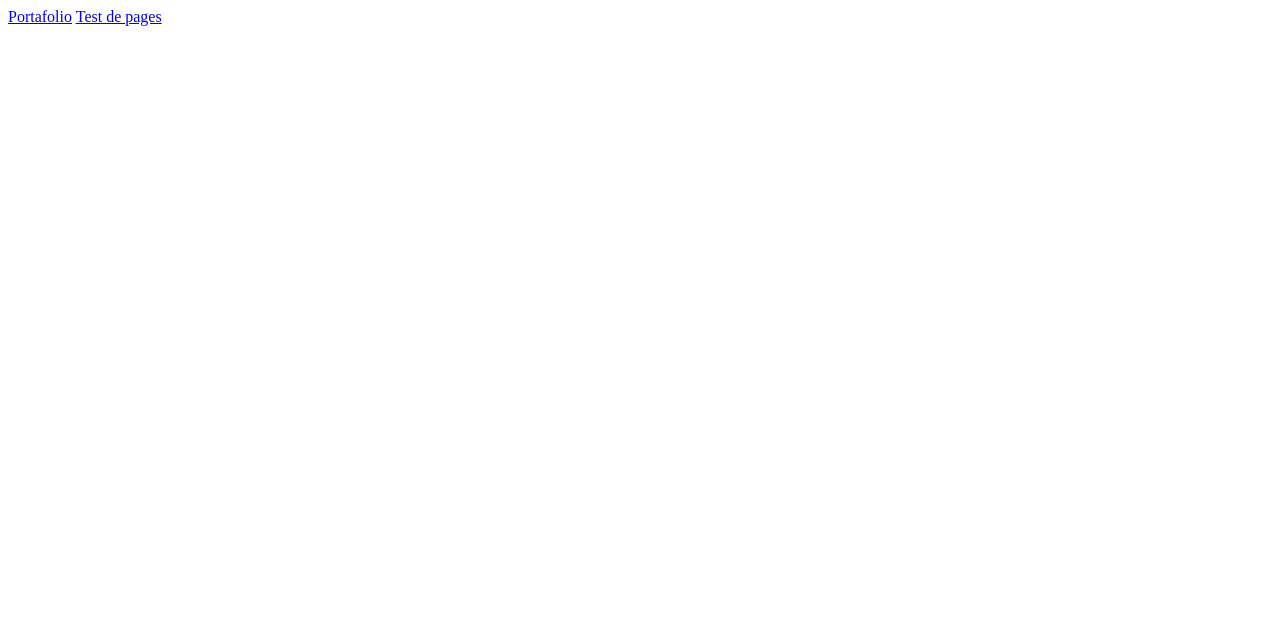
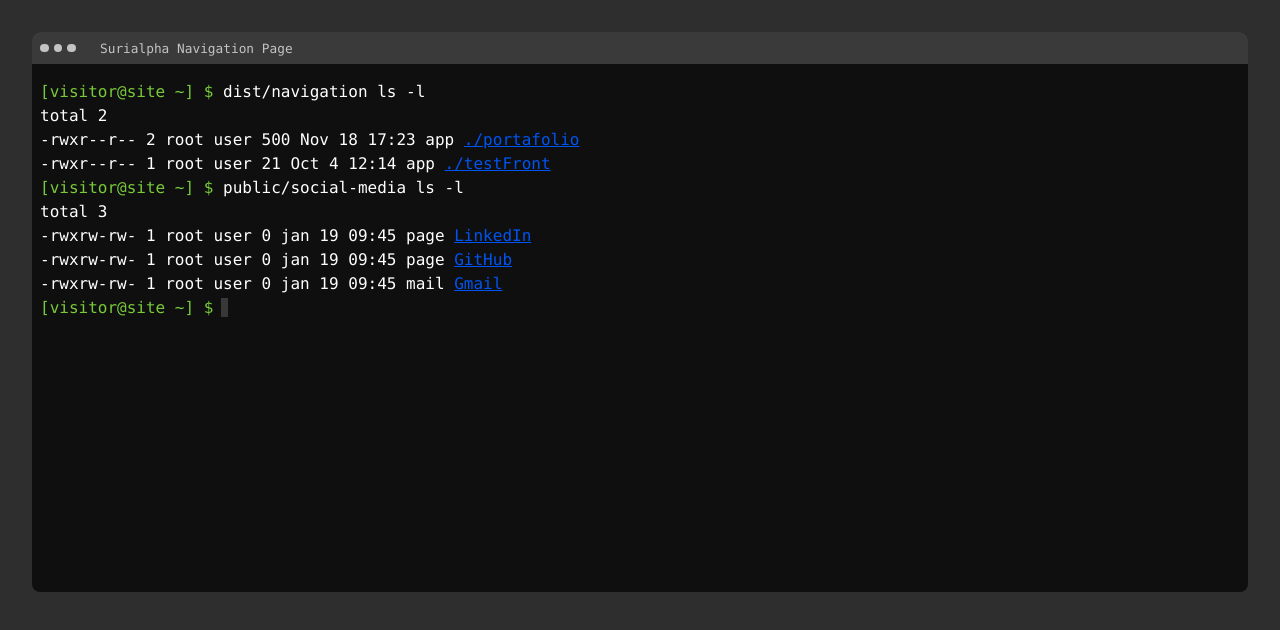
Before and after one commit to Surialpha/mainIndex, a plain HTML site: page index.html in a window 1280 px wide. Drawn offline with Linux system fonts and the light colour scheme.

Commit message:
setting index style

```diff
--- a/index.html
+++ b/index.html
@@ -1,13 +1,38 @@
 <!DOCTYPE html>
 <html lang="en">
-<head>
-    <meta charset="UTF-8">
-    <meta http-equiv="X-UA-Compatible" content="IE=edge">
-    <meta name="viewport" content="width=device-width, initial-scale=1.0">
-    <title>Index GitHub Pages</title>
-</head>
-<body>
-    <a href="/portfolio/">Portafolio</a>
-    <a href="/testFront/">Test de pages</a>
-</body>
+  <head>
+    <meta charset="UTF-8" />
+    <meta http-equiv="X-UA-Compatible" content="IE=edge" />
+    <meta name="viewport" content="width=device-width, initial-scale=1.0" />
+    <title>Navigation Page</title>
+    <link rel="stylesheet" href="style.css" />
+  </head>
+  <body>
+    <div class="wrapper">
+      <div class="header-action">
+        <div class="left-action-header">
+          <div class="action-header-menu"></div>
+          <div class="action-header-menu"></div>
+          <div class="action-header-menu"></div>
+        </div>
+        <div class="center-action-header">
+            Surialpha Navigation Page
+        </div>
+        <div class="rigth-action-header">
+        </div>
+      </div>
+      <div class="content">
+          <p><span id="user-command" >[visitor@site ~] $</span> dist/navigation ls -l</p>
+          <p>total 2</p>
+          <p>-rwxr--r-- 2 root user    500 Nov 18 17:23 app <a href="/portfolio/">./portafolio</a></p>
+          <p>-rwxr--r-- 1 root user    21  Oct 4  12:14 app <a href="/testFront/">./testFront</a></p>
+          <p><span id="user-command" >[visitor@site ~] $</span> public/social-media ls -l</p>
+          <p>total 3</p>
+          <p>-rwxrw-rw- 1 root user    0 jan 19  09:45 page <a target="_blank" href="https://www.linkedin.com/in/surialpha/">LinkedIn</a></p>
+          <p>-rwxrw-rw- 1 root user    0 jan 19  09:45 page <a target="_blank" href="https://github.com/Surialpha">GitHub</a></p>
+          <p>-rwxrw-rw- 1 root user    0 jan 19  09:45 mail <a target="_blank" href="mailto: sgp1196@gmail.com">Gmail</a></p>
+          <p><span id="user-command" >[visitor@site ~] $</span> <span id="blank-space"></span> </p>
+      </div>
+    </div>
+  </body>
 </html>
--- /dev/null
+++ b/style.css
@@ -0,0 +1,103 @@
+html {
+  font-size: 16px;
+}
+body {
+  margin: 0;
+  padding: 2rem;
+  background-color: #2e2e2e;
+  font-family: SFMono-Regular, Consolas, Liberation Mono, Menlo, monospace;
+}
+p,
+span,
+h1,
+h2,
+h3,
+h4,
+h5,
+h6 {
+    margin: 0;
+}
+a{
+    color: rgb(0, 84, 241);
+}
+
+.wrapper {
+  background-color: #0f0f10;
+  border-radius: 0.5rem;
+  height: 50vh;
+  min-height: 35rem;
+}
+.header-action {
+  display: flex;
+  flex-direction: row;
+  height: 2rem;
+  border-radius: 0.5rem 0.5rem 0 0;
+  background-color: #3a3a3a;
+  color: #c2c3c4;
+  font-size: 0.8rem;
+  align-items: center;
+}
+.left-action-header {
+  display: flex;
+  justify-content: flex-start;
+  align-items: center;
+  padding: 0 0.5rem;
+  column-gap: 0.3rem;
+}
+.center-action-header {
+  padding: 0 1rem;
+}
+.action-header-menu {
+  width: 0.55rem;
+  height: 0.55rem;
+  background-color: #c2c3c4;
+  border-radius: 50%;
+}
+
+.action-header-menu:nth-child(1):hover {
+  background-color: #fd5f52;
+  cursor: pointer;
+}
+
+.action-header-menu:nth-child(2):hover {
+  background-color: #ffbb34;
+  cursor: pointer;
+}
+
+.action-header-menu:nth-child(3):hover {
+  background-color: #20c93f;
+  cursor: pointer;
+}
+.content {
+    padding: 1rem .5rem;
+    color: white;
+    line-height: 1.5rem;
+}
+.content #user-command{
+    color: #78CB37 ;
+}
+.content #blank-space {
+    background-color: white;
+    padding: 0 .2rem;
+    margin: 0 .5rem;
+    animation: blink 700ms infinite;
+}
+@keyframes blink {
+    from {
+        background-color: transparent;
+    }
+
+    to {
+        background-color: white;
+    }
+  }
+
+@media (max-width: 768px) {
+  .action-header-menu {
+    width: 0.4rem;
+    height: 0.4rem;
+  }
+  .header-action {
+    font-size: 0.7rem;
+  }
+}
```
